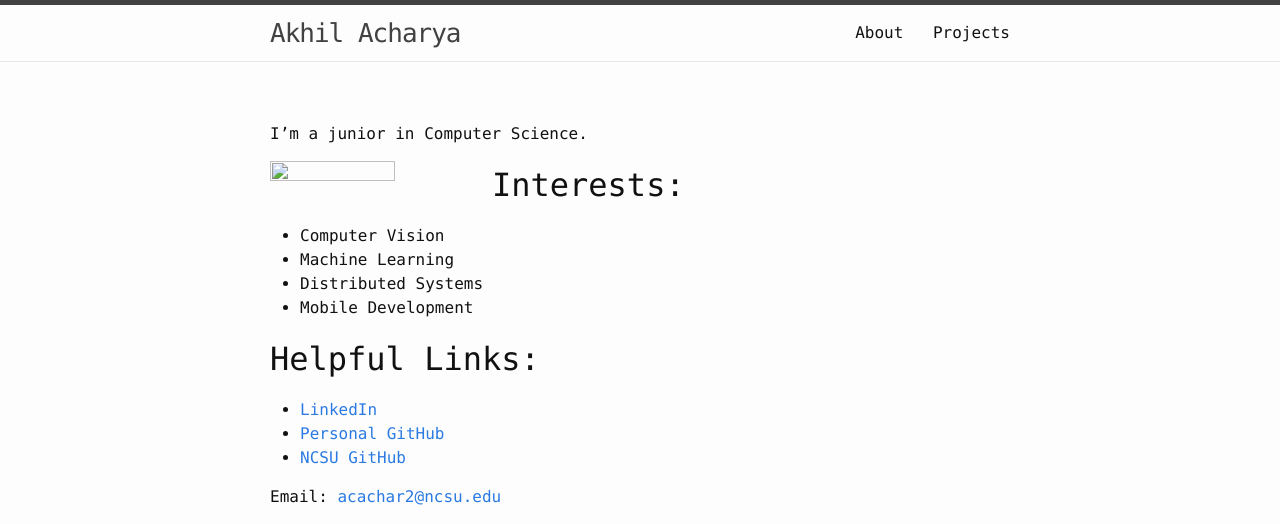
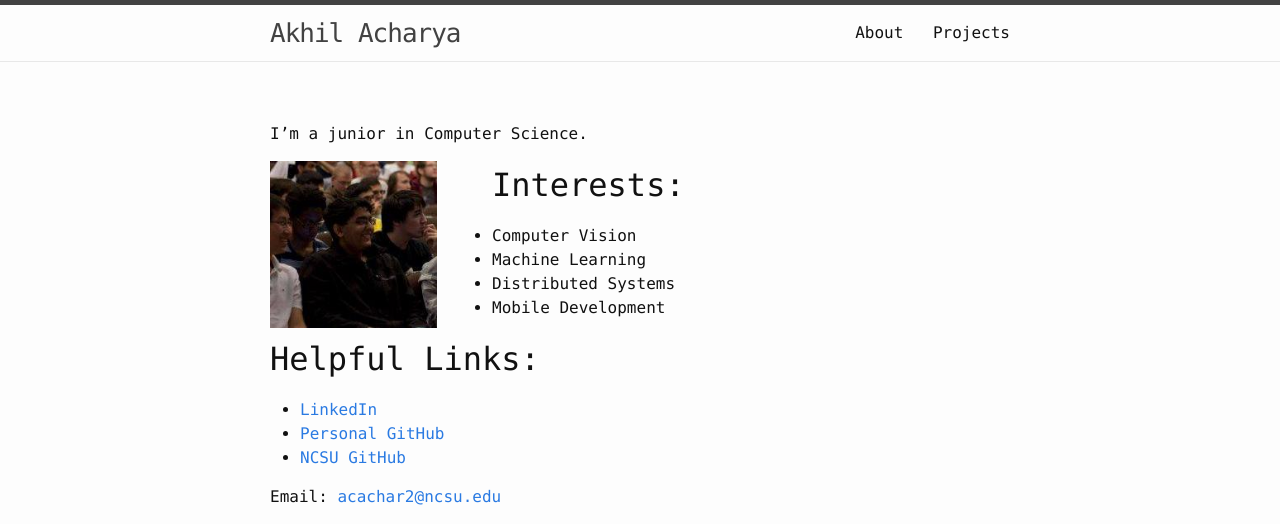
Before and after one commit to akhilcacharya/akhilcacharya.github.io, a Jekyll site: the page built from csc326.md, in a window 1280 px wide. Shown: the top 524 px of the page. Built offline with Jekyll 4.4.1, drawn with Linux system fonts in a browser that asks for light colours; grey boxes are pictures that could not be loaded.

Commit message:
Fix face

```diff
--- a/csc326.md
+++ b/csc326.md
@@ -8,7 +8,7 @@ I'm a junior in Computer Science.
 
 
 <div style="width: 30%; height: 30%; float:left;">
-  <img src="face.jpg" style="margin-right:10%;" height = "75%" width = "75%">
+  <img src="/img/face.jpg" style="margin-right:10%;" height = "75%" width = "75%">
 </div>
 
 
```
Also changed, not shown: img/face.jpg (renamed from face.jpg).
